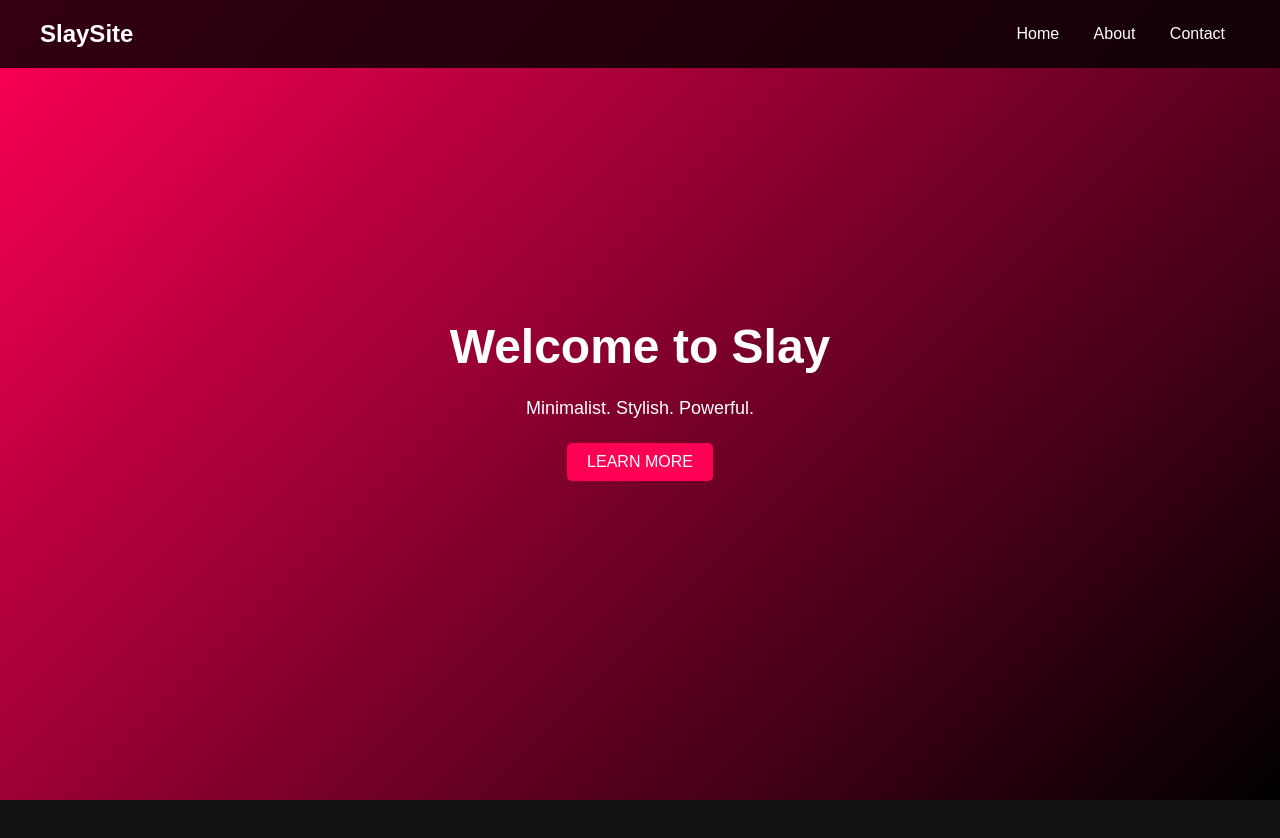
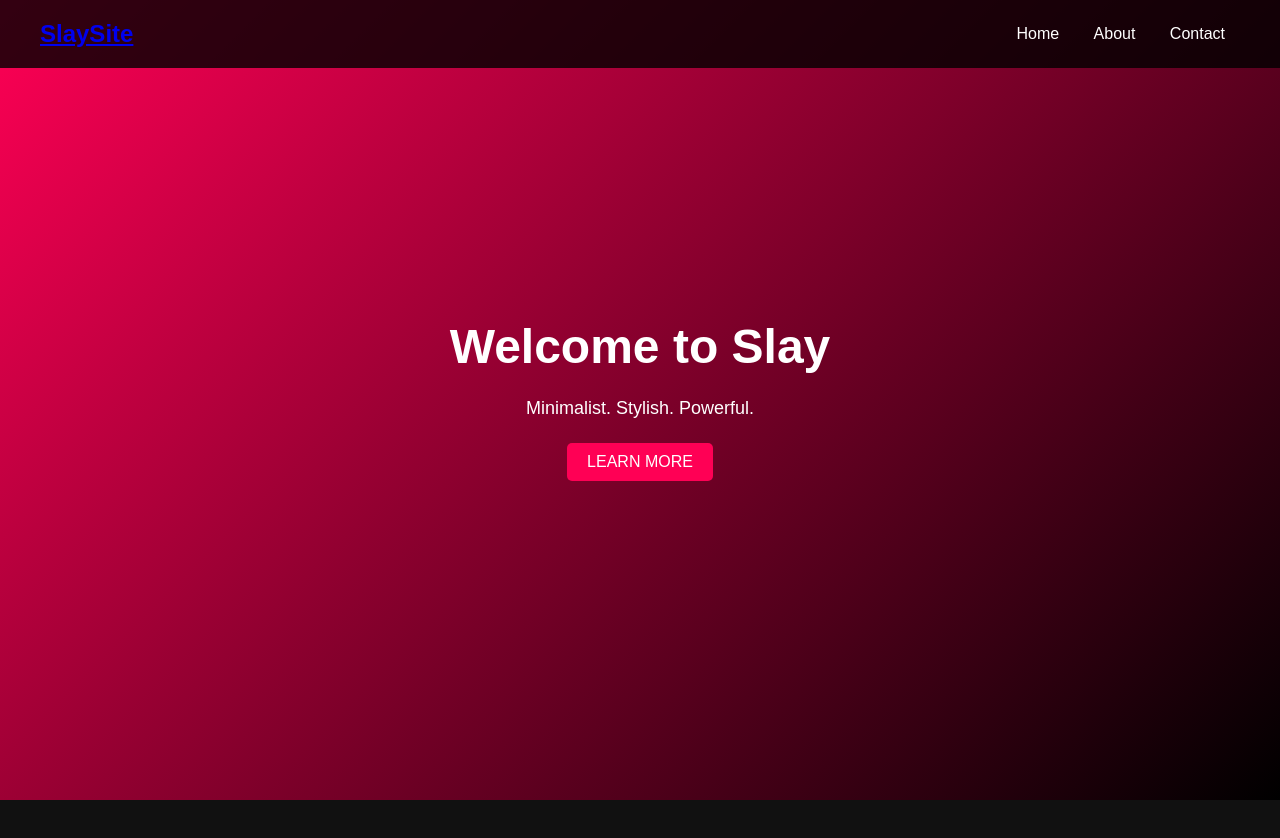
Before and after one commit to SUpeR0S/podsos-dlay2025, a plain HTML site: page index.html in a window 1280 px wide. Shown: the top 838 px of the page. Drawn offline with Linux system fonts and the light colour scheme.

Commit message:
Update index.html

```diff
--- a/index.html
+++ b/index.html
@@ -85,7 +85,7 @@
 <body>
 
 <header>
-    <h1>SlaySite</h1>
+    <h1><a href="#home">SlaySite</a></h1>
     <nav>
         <a href="#home">Home</a>
         <a href="#about">About</a>
```
